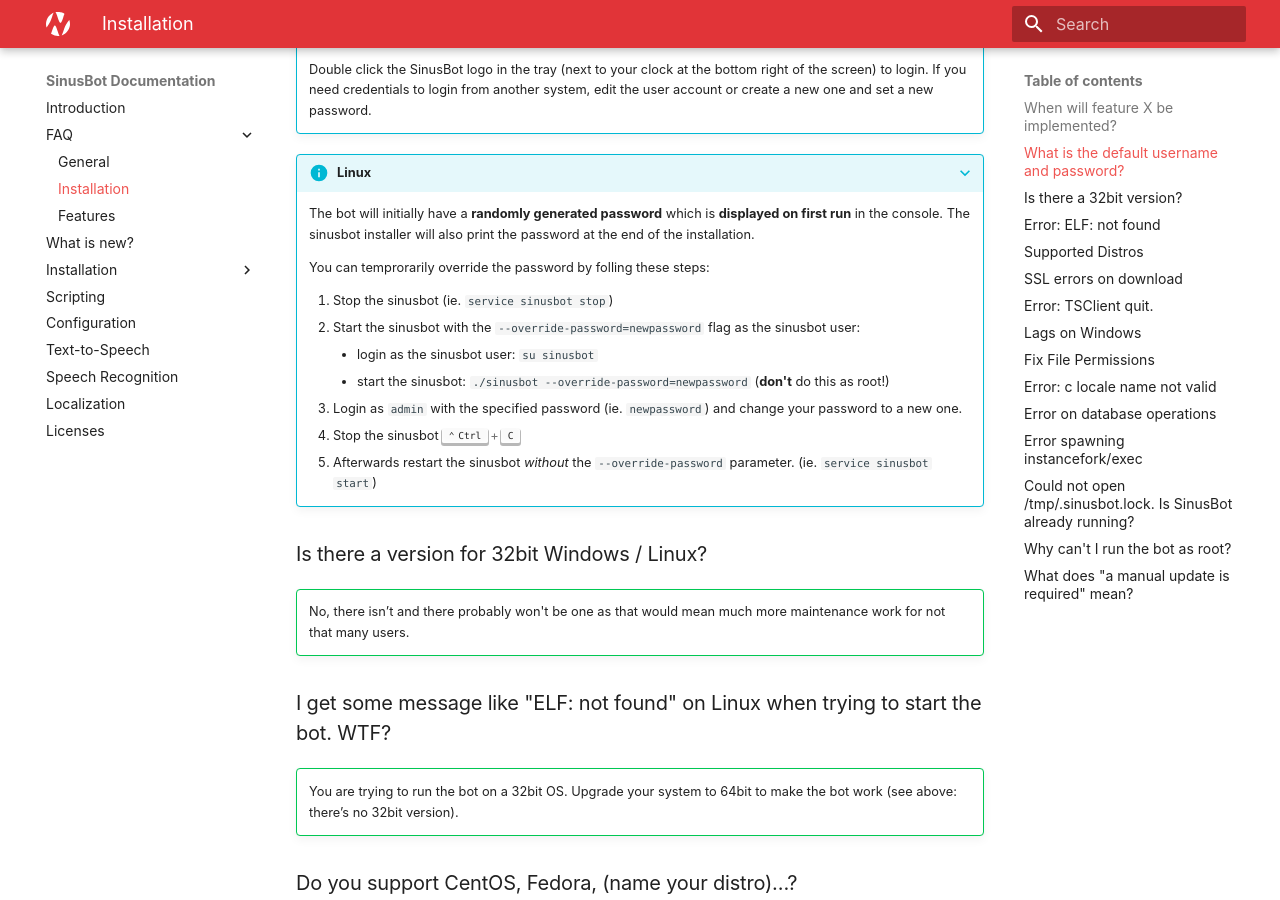
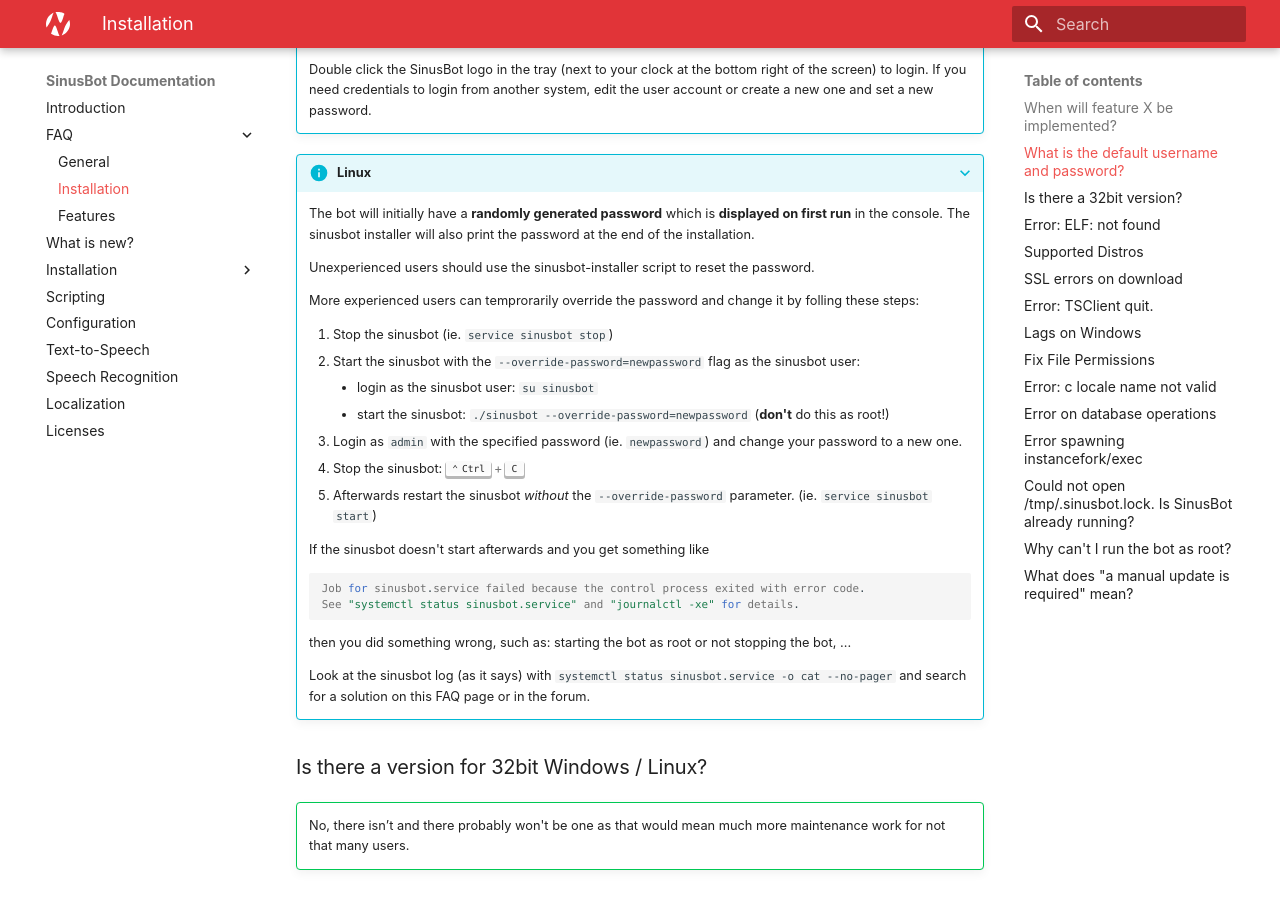
Before and after one commit to SinusBot/docs, an MkDocs documentation site: the page built from docs/faq/installation.md, in a window 1280 px wide and 900 px high, scrolled down 391 px. Built offline with MkDocs 1.6.1 and Material for MkDocs 9.7.7, drawn with Linux system fonts in a browser that asks for light colours.

Commit message:
add PEBCAK section to password reset guide

```diff
--- a/docs/faq/installation.md
+++ b/docs/faq/installation.md
@@ -13,15 +13,26 @@
 ???+ info "Linux"
     The bot will initially have a **randomly generated password** which is **displayed on first run** in the console. The sinusbot installer will also print the password at the end of the installation.
 
-    You can temprorarily override the password by folling these steps:
+    Unexperienced users should use the sinusbot-installer script to reset the password.
+
+    More experienced users can temprorarily override the password and change it by folling these steps:
 
     1. Stop the sinusbot (ie. `service sinusbot stop`)
     2. Start the sinusbot with the `--override-password=newpassword` flag as the sinusbot user:
         - login as the sinusbot user: `su sinusbot`
         - start the sinusbot: `./sinusbot --override-password=newpassword` (**don't** do this as root!)
     3. Login as `admin` with the specified password (ie. `newpassword`) and change your password to a new one.
-    4. Stop the sinusbot ++ctrl+c++
+    4. Stop the sinusbot: ++ctrl+c++
     5. Afterwards restart the sinusbot *without* the `--override-password` parameter. (ie. `service sinusbot start`)
+
+    If the sinusbot doesn't start afterwards and you get something like
+
+        Job for sinusbot.service failed because the control process exited with error code.
+        See "systemctl status sinusbot.service" and "journalctl -xe" for details.
+
+    then you did something wrong, such as: starting the bot as root or not stopping the bot, ...
+
+    Look at the sinusbot log (as it says) with `systemctl status sinusbot.service -o cat --no-pager` and search for a solution on this FAQ page or in the forum.
 
 ### Is there a version for 32bit Windows / Linux? { #32bit data-toc-label='Is there a 32bit version?' }
 
```
